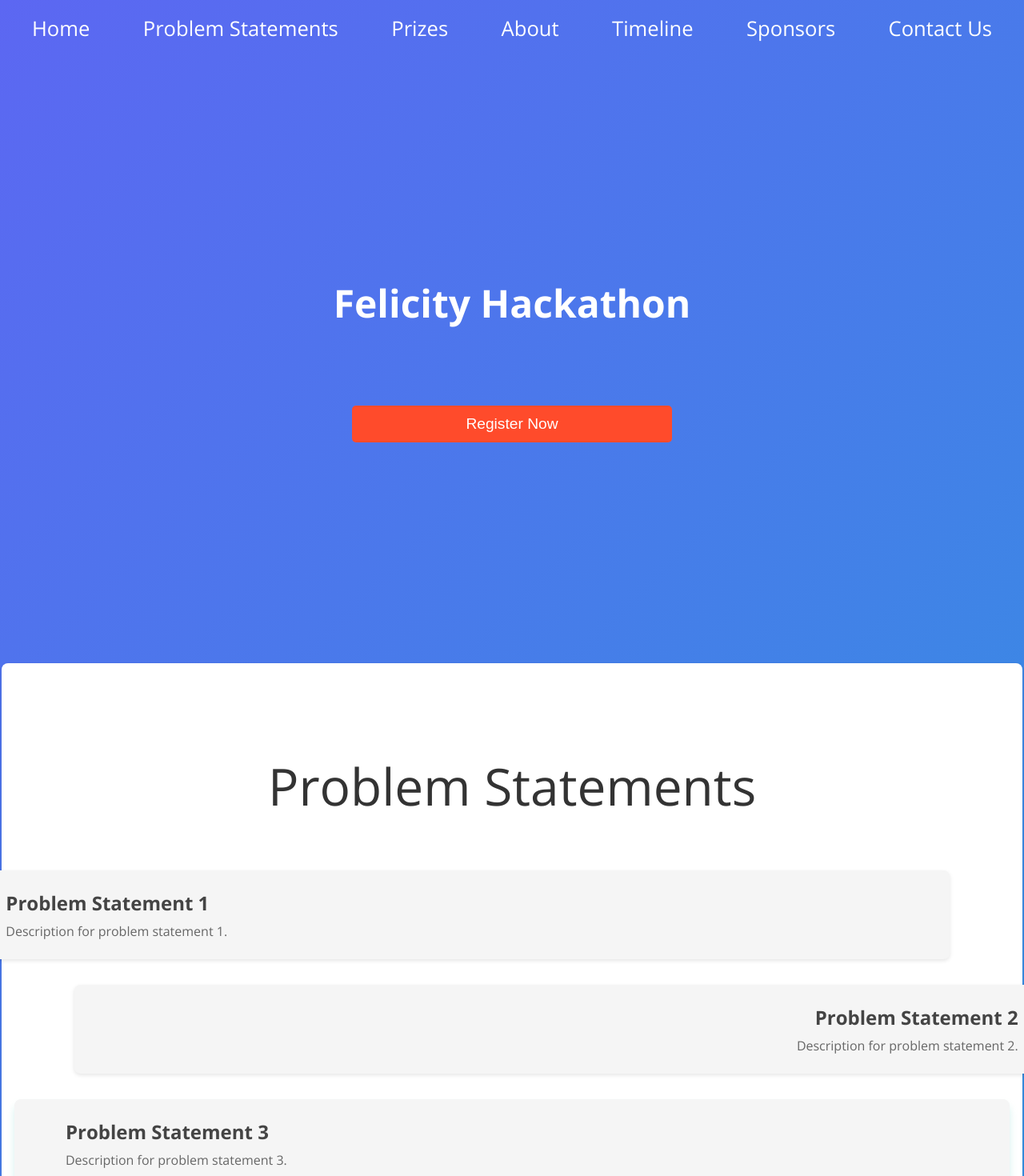
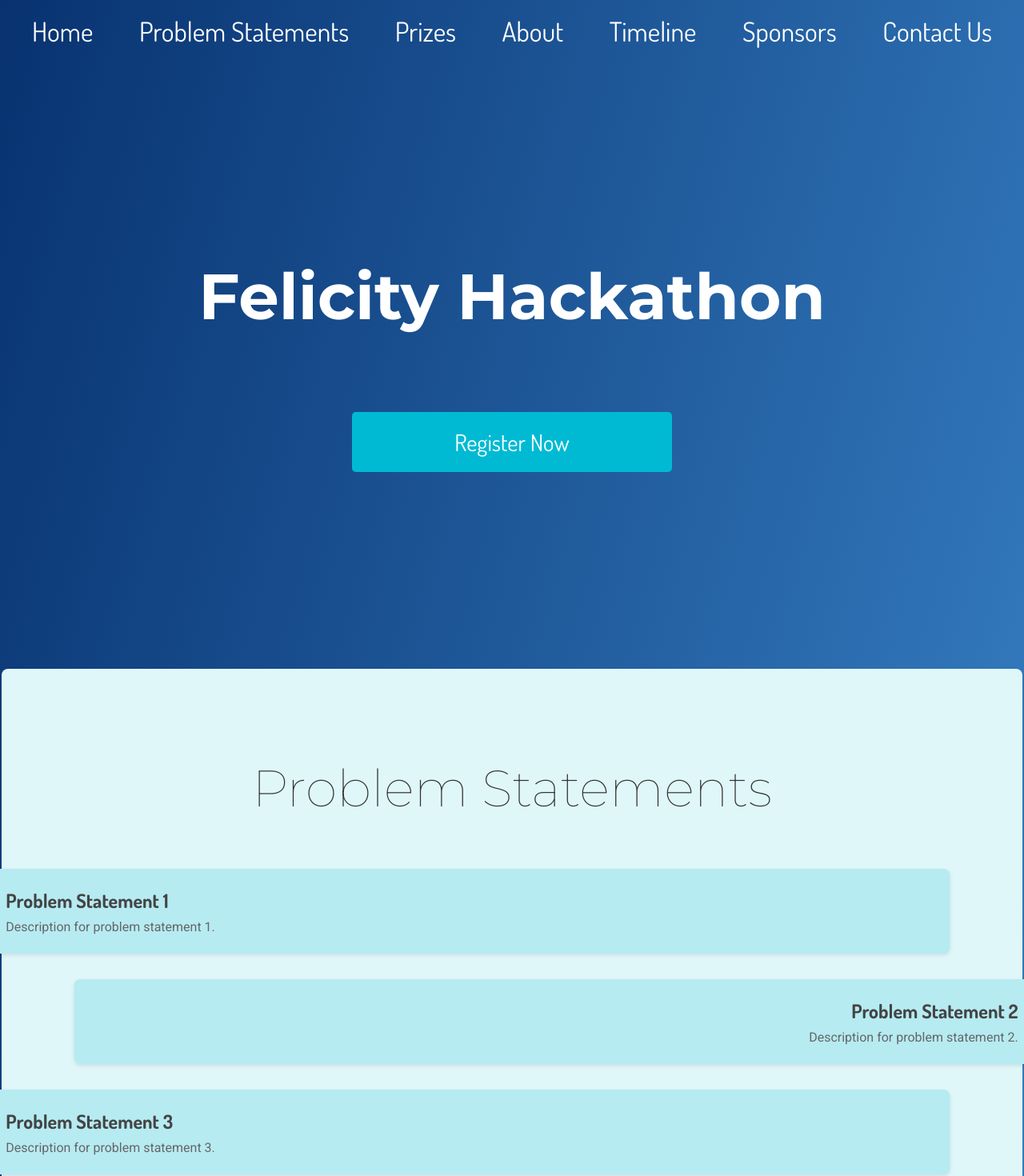
Before and after one commit to The-Coder-Kishor/felicity_hackathon, a Next.js app: page / in a window 1280 px wide. Shown: the top 1470 px of the page at 80% size. Built offline with nearby package versions, Linux system fonts and the light colour scheme.

Commit message:
Colours and fonts

```diff
--- a/src/app/layout.js
+++ b/src/app/layout.js
@@ -20,10 +20,29 @@ export default function RootLayout({ children }) {
   return (
     <html lang="en">
       <head>
-      <link rel="preconnect" href="https://fonts.googleapis.com" />
+        <link rel="preconnect" href="https://fonts.googleapis.com" />
         <link rel="preconnect" href="https://fonts.gstatic.com" crossOrigin="anonymous" />
+        {/* open sans */}
         <link
           href="https://fonts.googleapis.com/css2?family=Open+Sans:ital,wght@0,300..800;1,300..800&display=swap"
+          rel="stylesheet"
+        />
+
+        {/* montserrat */}
+        <link
+          href="https://fonts.googleapis.com/css2?family=Montserrat:ital,wght@0,100..900;1,100..900&family=Open+Sans:ital,wght@0,300..800;1,300..800&display=swap"
+          rel="stylesheet"
+        />
+
+        {/* dosis */}
+        <link
+          href="https://fonts.googleapis.com/css2?family=Dosis:wght@200..800&family=Montserrat:ital,wght@0,100..900;1,100..900&family=Open+Sans:ital,wght@0,300..800;1,300..800&display=swap"
+          rel="stylesheet"
+        />
+
+        {/* Roboto */}
+        <link
+          href="https://fonts.googleapis.com/css2?family=Dosis:wght@200..800&family=Montserrat:ital,wght@0,100..900;1,100..900&family=Open+Sans:ital,wght@0,300..800;1,300..800&family=Roboto:ital,wght@0,100;0,300;0,400;0,500;0,700;0,900;1,100;1,300;1,400;1,500;1,700;1,900&display=swap"
           rel="stylesheet"
         />
       </head>
--- a/src/app/page.module.css
+++ b/src/app/page.module.css
@@ -10,7 +10,7 @@ html {
   margin: 0;
   padding: 2px;
   /* background-color: #f9f9f9; */
-  background: linear-gradient(135deg, #5c67f2, #00c4cc);
+  background: linear-gradient(105deg, #083270, #50ABF2);
 
 }
 
@@ -49,8 +49,8 @@ html {
 .navLink {
   color: #fff;
   text-decoration: none;
-  font-family: 'Open Sans', sans-serif;
-  font-size: 1.6rem;
+  font-family: 'Dosis', sans-serif;
+  font-size: 2.1rem;
   position: relative;
   transition: color 0.3s ease;
   text-align: center;
@@ -95,28 +95,31 @@ html {
 }
 
 .title {
-  font-size: 3rem;
+  font-family: 'Montserrat', sans-serif;
+  font-size: 5rem;
   margin-bottom: 6rem;
 }
 
 /* button */
 .registerButton {
+  font-family: 'Dosis', sans-serif;
   position: relative;
   overflow: hidden;
   /* Ensures the shine effect stays inside the button */
-  background-color: #ff4b2b;
+  background-color: #00BAD3;
   color: white;
   padding: 0.75rem 2rem;
-  font-size: 1.2rem;
+  font-size: 1.8rem;
   border: none;
   border-radius: 5px;
   cursor: pointer;
   transition: background-color 0.3s ease;
+  height: 75px;
   width: 400px;
 }
 
 .registerButton:hover {
-  background-color: #ff6140;
+  background-color: #4ECFE1;
   /* Slightly lighter shade on hover */
 }
 
@@ -144,13 +147,14 @@ html {
 .section {
   padding: 3rem 1rem;
   text-align: center;
-  background-color: #fff;
+  background-color: #e0f7fa;
   margin-bottom: 0.5rem;
   box-shadow: 0 2px 5px rgba(0, 0, 0, 0.1);
   border-radius: 8px;
 }
 
 .sectionTitle {
+  font-family: 'Montserrat', sans-serif;
   font-size: 2rem;
   margin-bottom: 1rem;
   color: #333;
@@ -165,7 +169,7 @@ html {
 }
 
 .problemCard {
-  background: #f5f5f5;
+  background: #B6EBF2;
   padding: 1.5rem 4rem;
   border-radius: 8px;
   box-shadow: 0 2px 5px rgba(0, 0, 0, 0.1);
@@ -177,18 +181,20 @@ html {
 .problemCard:hover {
   transform: scale(1.05);
   box-shadow: 0 8px 10px rgba(147, 220, 212, 0.4);
-  background: #e0f7fa;
+  background: #7EDCE8;
   border: solid 1 rgb(79, 168, 175);
   border-radius: 20px;
 }
 
 .problemTitle {
+  font-family: 'Dosis', sans-serif;
   font-size: 1.5rem;
   margin-bottom: 0.5rem;
   color: #444;
 }
 
 .problemDescription {
+  font-family: 'Roboto', sans-serif;
   font-size: 1rem;
   color: #666;
 }
```
